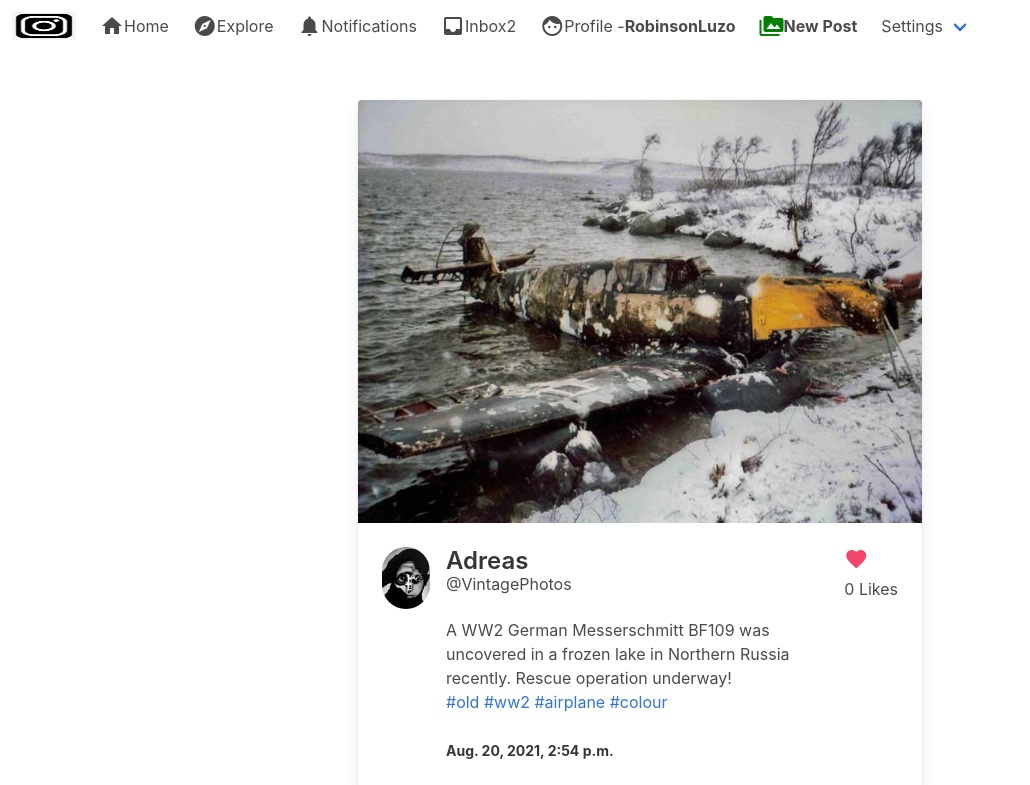
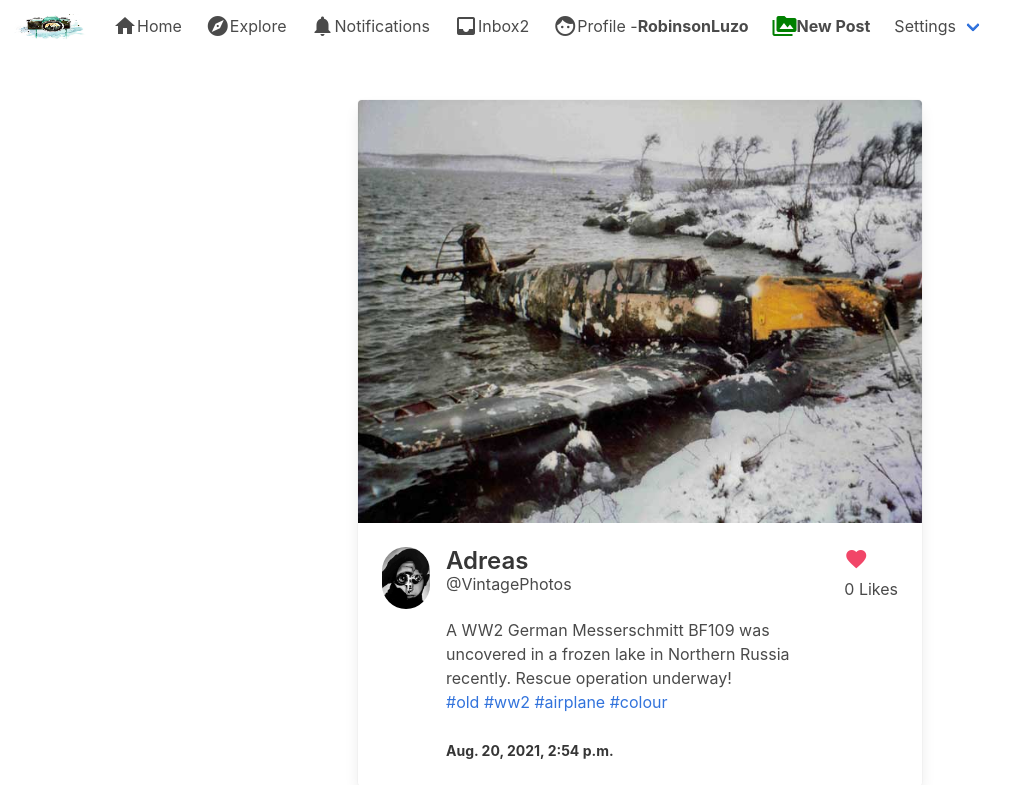
Before and after one commit to RobinsonLuzo/Notebook, a Django app: page /post/ in a window 1280 px wide. Shown: the top 785 px of the page, without its empty margins (0-1030 px from the left). Run offline with Django 3.2, Linux system fonts and the light colour scheme; a user stored in the database is signed in; data comes from the database, SQL or seed files in the repository.

Commit message:
Changed logo for app and saved copy to static/img. Size changed slightly to fit also.

```diff
--- a/notebook/notebook/notebook/templates/base.html
+++ b/notebook/notebook/notebook/templates/base.html
@@ -16,7 +16,7 @@
         <nav class="navbar" role="navigation" aria-label="main navigation">
             <div class="navbar-brand">
                 <a class="navbar-item" href="https://bulma.io">
-                    <img src="{% static 'img/instagram_black.png' %}" width="64" height="64">
+                    <img src="{% static 'img/slr_logo.jpg' %}" width="77" height="62">
                 </a>
 
                 <a role="button" class="navbar-burger" aria-label="menu" aria-expanded="false" data-target="navbarBasicExample">
--- a/notebook/notebook/notebook/templates/index.html
+++ b/notebook/notebook/notebook/templates/index.html
@@ -3,6 +3,15 @@
 {% load static %}
 
 {% block content %}
+
+  <!--Storeis roundels-->
+  <div class="columns">
+
+
+  </div>
+
+
+  <!--Main content starts here:-->
   <div class="columns is-mobile is-centered">
       <div class="column is-half">
 
```
Also changed, not shown: notebook/notebook/notebook/static/img/notebook_camera.JPG (added), notebook/notebook/notebook/static/img/slr_logo.jpg (added), notebook/notebook/notebook/static/img/stories_img_surf.jpg (added).
